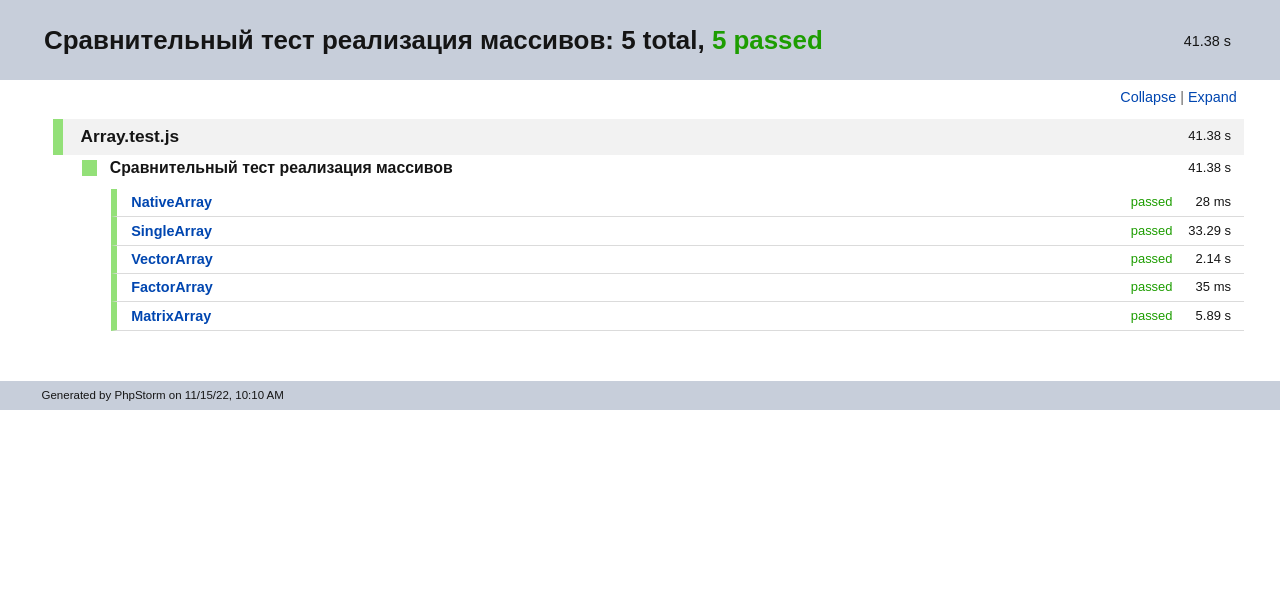
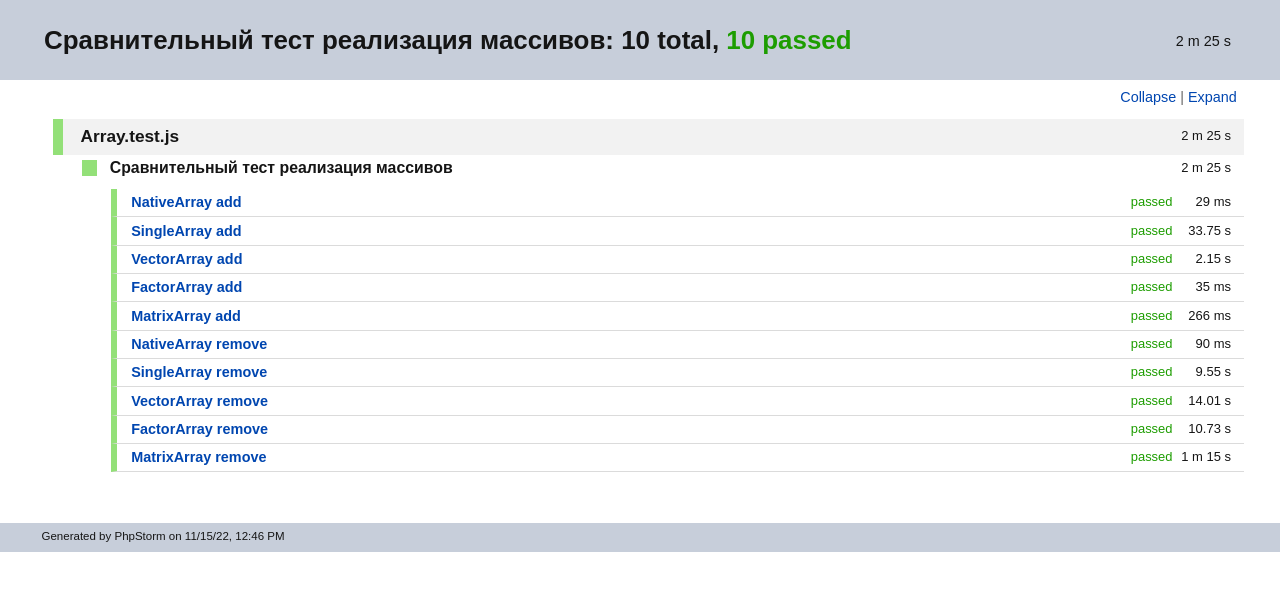
Before and after one commit to Mu57Di3/Otus_Algoritms_10.22, a website: page hw-4/Array/Test Results - Сравнительный_тест_реализация_массивов.html in a window 1280 px wide. Drawn offline with Linux system fonts and the light colour scheme.

Commit message:
Удаление элементов и тесты на удаление. И результаты тестов.

```diff
--- a/hw-4/Array/Test Results - Сравнительный_тест_реализация_массивов.html
+++ b/hw-4/Array/Test Results - Сравнительный_тест_реализация_массивов.html
@@ -572,9 +572,9 @@ jQuery.cookie = function(name, value, options) {
     <body>
         <div id="container">
             <div id="header">
-                <div class="time" xmlns="">41.38 s</div>
+                <div class="time" xmlns="">2 m 25 s</div>
                 <h1>
-                    Сравнительный тест реализация массивов: <strong><span class="total" xmlns="http://www.w3.org/1999/xhtml">5 total, </span><span class="passed">5 passed</span></strong>
+                    Сравнительный тест реализация массивов: <strong><span class="total" xmlns="http://www.w3.org/1999/xhtml">10 total, </span><span class="passed">10 passed</span></strong>
                 </h1>
                 <div id="treecontrol">
                     <ul>
@@ -593,38 +593,63 @@ jQuery.cookie = function(name, value, options) {
                 <ul id="tree">
                     <li xmlns="" class="level top open">
                         <span><em class="time">
-                                <div class="time">41.38 s</div>
+                                <div class="time">2 m 25 s</div>
                             </em>Array.test.js</span>
                         <ul>
                             <li class="level suite open">
                                 <span><em class="time">
-                                        <div class="time">41.38 s</div>
+                                        <div class="time">2 m 25 s</div>
                                     </em>Сравнительный тест реализация массивов</span>
                                 <ul>
                                     <li class="level test">
                                         <span><em class="time">
-                                                <div class="time">28 ms</div>
-                                            </em><em class="status">passed</em>NativeArray</span>
+                                                <div class="time">29 ms</div>
+                                            </em><em class="status">passed</em>NativeArray add</span>
                                     </li>
                                     <li class="level test">
                                         <span><em class="time">
-                                                <div class="time">33.29 s</div>
-                                            </em><em class="status">passed</em>SingleArray</span>
+                                                <div class="time">33.75 s</div>
+                                            </em><em class="status">passed</em>SingleArray add</span>
                                     </li>
                                     <li class="level test">
                                         <span><em class="time">
-                                                <div class="time">2.14 s</div>
-                                            </em><em class="status">passed</em>VectorArray</span>
+                                                <div class="time">2.15 s</div>
+                                            </em><em class="status">passed</em>VectorArray add</span>
                                     </li>
                                     <li class="level test">
                                         <span><em class="time">
                                                 <div class="time">35 ms</div>
-                                            </em><em class="status">passed</em>FactorArray</span>
+                                            </em><em class="status">passed</em>FactorArray add</span>
                                     </li>
                                     <li class="level test">
                                         <span><em class="time">
-                                                <div class="time">5.89 s</div>
-                                            </em><em class="status">passed</em>MatrixArray</span>
+                                                <div class="time">266 ms</div>
+                                            </em><em class="status">passed</em>MatrixArray add</span>
+                                    </li>
+                                    <li class="level test">
+                                        <span><em class="time">
+                                                <div class="time">90 ms</div>
+                                            </em><em class="status">passed</em>NativeArray remove</span>
+                                    </li>
+                                    <li class="level test">
+                                        <span><em class="time">
+                                                <div class="time">9.55 s</div>
+                                            </em><em class="status">passed</em>SingleArray remove</span>
+                                    </li>
+                                    <li class="level test">
+                                        <span><em class="time">
+                                                <div class="time">14.01 s</div>
+                                            </em><em class="status">passed</em>VectorArray remove</span>
+                                    </li>
+                                    <li class="level test">
+                                        <span><em class="time">
+                                                <div class="time">10.73 s</div>
+                                            </em><em class="status">passed</em>FactorArray remove</span>
+                                    </li>
+                                    <li class="level test">
+                                        <span><em class="time">
+                                                <div class="time">1 m 15 s</div>
+                                            </em><em class="status">passed</em>MatrixArray remove</span>
                                     </li>
                                 </ul>
                             </li>
@@ -634,7 +659,7 @@ jQuery.cookie = function(name, value, options) {
             </div>
         </div>
         <div id="footer">
-            <p>Generated by PhpStorm on 11/15/22, 10:10 AM</p>
+            <p>Generated by PhpStorm on 11/15/22, 12:46 PM</p>
         </div>
     </body>
 </html>
```
Also changed, not shown: hw-4/Array/Array.test.js (+39 -6 lines), hw-4/Array/FactorArray.js (+26 -0 lines), hw-4/Array/MatrixArray.js (+37 -1 lines), hw-4/Array/NativeArray.js (+12 -0 lines), hw-4/Array/SingleArray.js (+27 -3 lines), hw-4/Array/VectorArray.js (+26 -0 lines).
